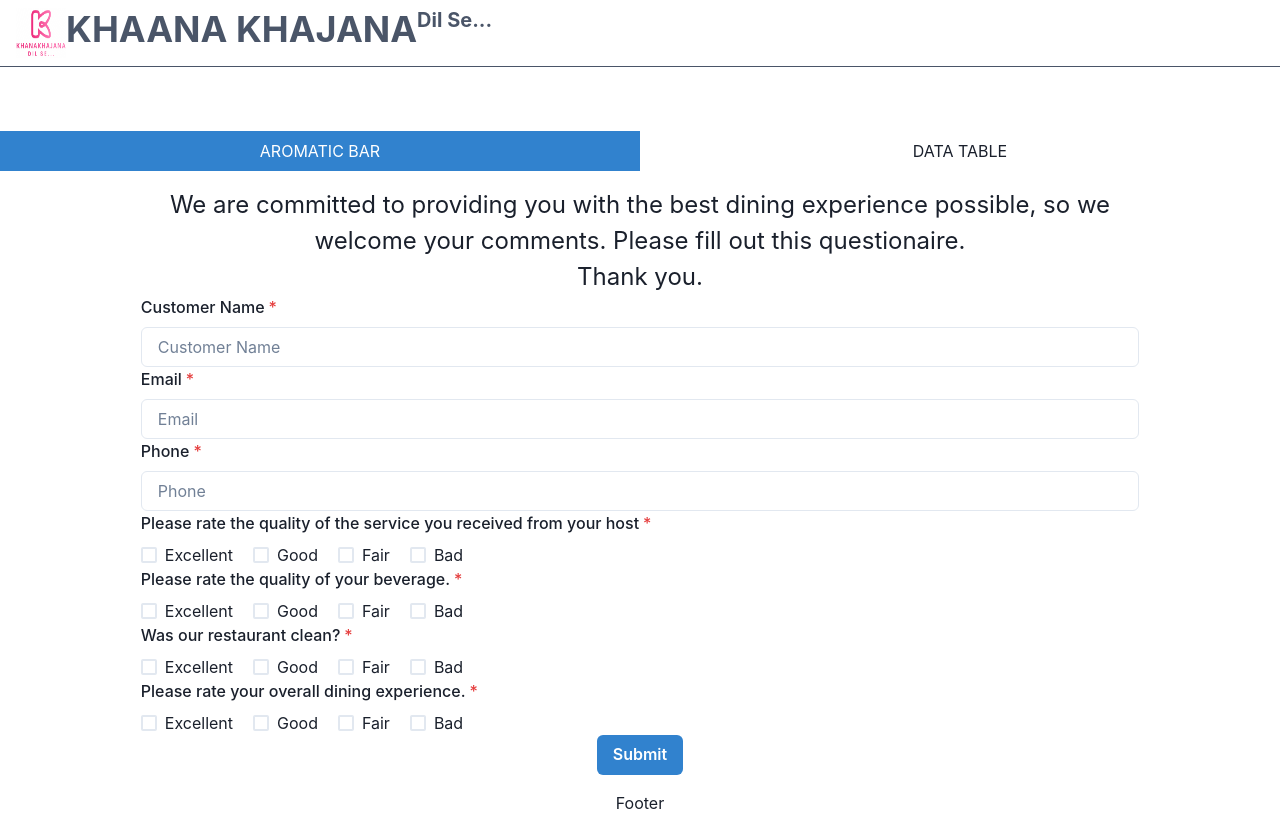
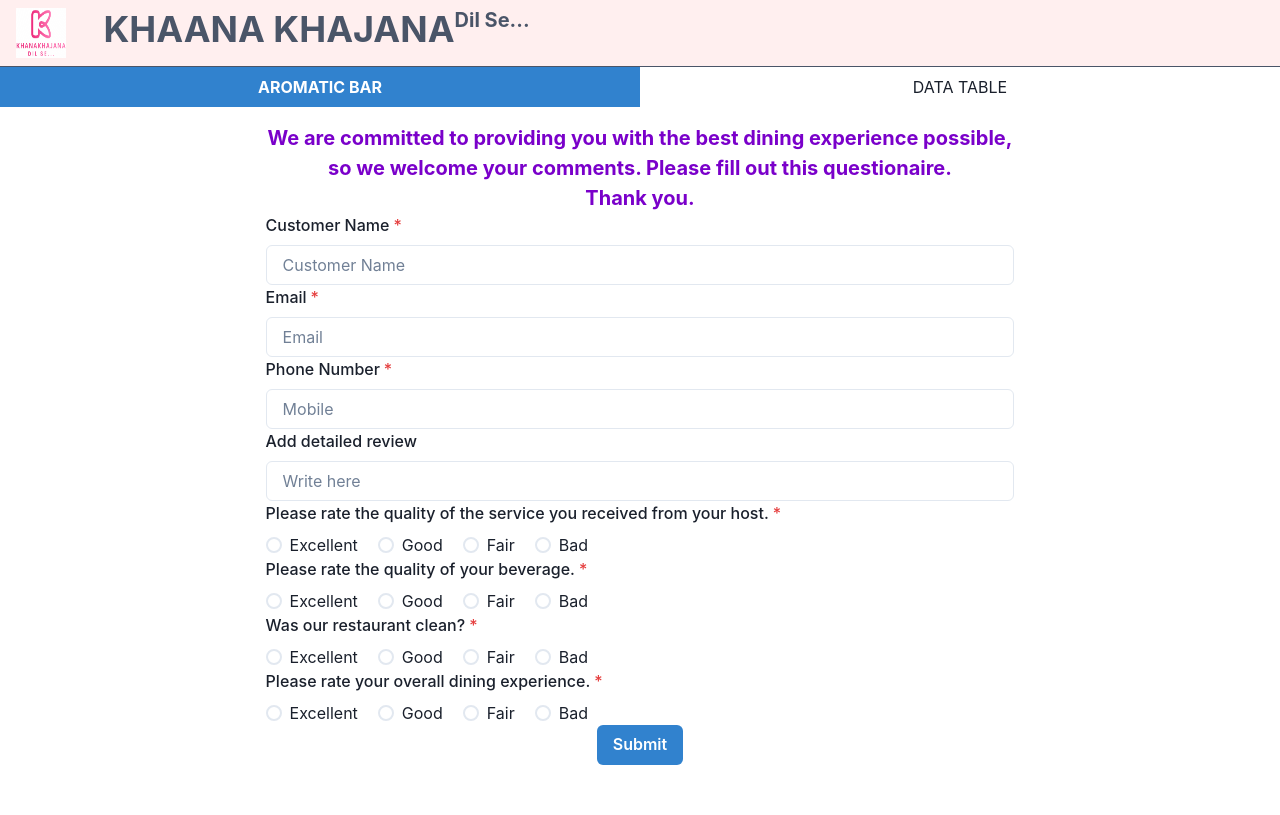
Before and after one commit to sarikasingh30/React_F-G_Sarika, a React (Create React App) app: page / in a window 1280 px wide. Built offline with nearby package versions, Linux system fonts and the light colour scheme.

Commit message:
form and table added

```diff
--- a/public/index.html
+++ b/public/index.html
@@ -15,6 +15,7 @@
       user's mobile device or desktop. See https://developers.google.com/web/fundamentals/web-app-manifest/
     -->
     <link rel="manifest" href="%PUBLIC_URL%/manifest.json" />
+    <link rel="stylesheets" href="../src/index.css"/>
     <!--
       Notice the use of %PUBLIC_URL% in the tags above.
       It will be replaced with the URL of the `public` folder during the build.
--- a/src/App.js
+++ b/src/App.js
@@ -1,14 +1,12 @@
 import './App.css';
 import { MainSection } from './components/MainSection/MainSection';
 import { Navbar } from './components/Navbar/Navbar';
-import { Footer } from './components/Footer/Footer';
 
 function App() {
   return (
     <div className="App">
       <Navbar/>
       <MainSection/>
-      <Footer/>
     </div>
   );
 }
--- /dev/null
+++ b/src/components/AromaticBar/Aromaticbar.css
@@ -0,0 +1,22 @@
+@keyframes colorCycle {
+    0% {
+      color: red;
+    }
+    25% {
+      color: blue;
+    }
+    50% {
+      color: rgb(255, 0, 144);
+    }
+    75% {
+      color: green;
+    }
+    100% {
+      color: red;
+    }
+  }
+
+  .color-cycle-text {
+    font-weight: bold;
+    animation: colorCycle 4s infinite linear;
+  }
--- a/src/components/AromaticBar/Aromaticbar.jsx
+++ b/src/components/AromaticBar/Aromaticbar.jsx
@@ -5,117 +5,181 @@
   Text,
   Input,
   Stack,
-  Checkbox,
-  CheckboxGroup,
+  RadioGroup,
+  Radio,
   Button,
+  useToast,
 } from "@chakra-ui/react";
-import React, { useState } from "react";
-
+import "./Aromaticbar.css"
+import React, { useEffect, useState } from "react";
+import { Content } from "./Content";
 export const Aromaticbar = () => {
-    const [data,setData]=useState({
-        name:"",
-        email:"",
-        phone:"",
-        a1:"",
-        a2:"",
-        a3:"",
-        a4:""
-    })
+  const toast = useToast();
+  const [data, setData] = useState({
+    name: "",
+    email: "",
+    phone: "",
+    a1: "",
+    a2: "",
+    a3: "",
+    a4: "",
+    review: ""
+  });
+  function handleChange(e) {
+    setData({ ...data, [e.target.name]: e.target.value });
+  }
+  const handleRadioButton = (e) => {
+    setData({ ...data, [e.target.name]: e.target.value });
+  };
+  useEffect(() => {
+    console.log(data);
+  });
+  let fullData=JSON.parse(localStorage.getItem("fullData"))||[]
+  const handleSubmit = (e) => {
+    e.preventDefault();
+    let isValid=true
+    for (const [key, value] of Object.entries(data)) {
+      if (key === "email") {
+        if (!/^[A-Z0-9._%+-]+@[A-Z0-9.-]+\.[A-Z]{2,4}$/i.test(value)){
+          isValid=false
+          toast({
+            title: "Error...",
+            description: "Enter Correct Email Address",
+            status: "error",
+            duration: 9000,
+            isClosable: true,
+          });
+        }
+      } else if (key === "phone") {
+        if (
+          !/^[\+]?[(]?[0-9]{3}[)]?[-\s\.]?[0-9]{3}[-\s\.]?[0-9]{4,6}$/i.test(
+            value
+          )
+        ){
+        isValid=false
+          toast({
+            title: "Error...",
+            description: "Enter Correct Phone Number",
+            status: "error",
+            duration: 9000,
+            isClosable: true,
+          });
+        }
+      }
+    }
+    if(isValid){
+      toast({
+        title: "Success...",
+        description: "Thank you for completing the information",
+        status: "success",
+        duration: 9000,
+        isClosable: true,
+      });
+    fullData.push(data)
+    localStorage.setItem(`fullData`, JSON.stringify(fullData))
+    }
+    setData({name: "",
+    email: "",
+    phone: "",
+    a1: "",
+    a2: "",
+    a3: "",
+    a4: "",
+    review: ""})
+  }
   return (
-    <Box width="80%" margin="auto">
-      <Text fontSize="2xl">
+    <Box width="60%" margin="auto">
+      <Text fontSize="xl" className="color-cycle-text">
         {" "}
         We are committed to providing you with the best dining experience
         possible, so we welcome your comments. Please fill out this
         questionaire. <br />
         <span>Thank you.</span>
       </Text>
-      <form>
+      <form onSubmit={handleSubmit}>
         <FormControl isRequired>
           <FormLabel>Customer Name</FormLabel>
-          <Input placeholder="Customer Name" value={data.name} />
+          <Input
+            placeholder="Customer Name"
+            name="name"
+            value={data.name}
+            onChange={handleChange}
+          />
         </FormControl>
         <FormControl isRequired>
           <FormLabel>Email</FormLabel>
-          <Input placeholder="Email" value={data.email}/>
+          <Input
+            placeholder="Email"
+            name="email"
+            value={data.email}
+            onChange={handleChange}
+          />
         </FormControl>
         <FormControl isRequired>
-          <FormLabel>Phone</FormLabel>
-          <Input placeholder="Phone" value={data.phone} />
+          <FormLabel>Phone Number</FormLabel>
+          <Input
+            placeholder="Mobile"
+            type="number"
+            name="phone"
+            value={data.phone}
+            onChange={handleChange}
+          />
         </FormControl>
-        <FormControl isRequired>
-          <FormLabel>
-            {" "}
-            Please rate the quality of the service you received from your host
-          </FormLabel>
-          <CheckboxGroup
-            colorScheme="green"
-            value={data.a1}
-          >
-            <Stack spacing={5} direction="row">
-              <Checkbox>Excellent</Checkbox>
-              <Checkbox>Good</Checkbox>
-              <Checkbox>Fair</Checkbox>
-              <Checkbox>Bad</Checkbox>
-            </Stack>
-          </CheckboxGroup>
+        <FormControl>
+          <FormLabel>Add detailed review</FormLabel>
+          <Input
+            placeholder="Write here"
+            name="review"
+            value={data.review}
+            onChange={handleChange}
+          />
         </FormControl>
-        <FormControl isRequired>
-          <FormLabel>
-            {" "}
-            Please rate the quality of your beverage.
-          </FormLabel>
-          <CheckboxGroup
-            colorScheme="green"
-            value={data.a2}
-          >
-            <Stack spacing={5} direction="row">
-              <Checkbox >Excellent</Checkbox>
-              <Checkbox >Good</Checkbox>
-              <Checkbox >Fair</Checkbox>
-              <Checkbox >Bad</Checkbox>
-            </Stack>
-          </CheckboxGroup>
-        </FormControl>
-        <FormControl isRequired>
-          <FormLabel>
-            {" "}
-            Was our restaurant clean?
-          </FormLabel>
-          <CheckboxGroup
-            colorScheme="green"
-            value={data.a3}
-          >
-            <Stack spacing={5} direction="row">
-              <Checkbox >Excellent</Checkbox>
-              <Checkbox >Good</Checkbox>
-              <Checkbox >Fair</Checkbox>
-              <Checkbox >Bad</Checkbox>
-            </Stack>
-          </CheckboxGroup>
-        </FormControl>
-        <FormControl isRequired>
-          <FormLabel>
-            {" "}
-            Please rate your overall dining experience.
-          </FormLabel>
-          <CheckboxGroup
-            colorScheme="green"
-            value={data.a4}
-          >
-            <Stack spacing={5} direction="row">
-              <Checkbox >Excellent</Checkbox>
-              <Checkbox >Good</Checkbox>
-              <Checkbox >Fair</Checkbox>
-              <Checkbox >Bad</Checkbox>
-            </Stack>
-          </CheckboxGroup>
-        </FormControl>
-       <Button colorScheme="blue">Submit</Button>
-
-
-
-
+        {Content.inputs.map((ele) => {
+          return (
+            <FormControl isRequired key={ele?.name}>
+              <FormLabel>{ele?.label}</FormLabel>
+              <RadioGroup colorScheme="green">
+                <Stack spacing={5} direction="row">
+                  <Radio
+                    type="radio"
+                    name={ele?.name}
+                    value={Content?.options[0]}
+                    onChange={handleRadioButton}
+                  >
+                    {Content?.options[0]}
+                  </Radio>
+                  <Radio
+                    type="radio"
+                    name={ele?.name}
+                    value={Content?.options[1]}
+                    onChange={handleRadioButton}
+                  >
+                    {Content?.options[1]}
+                  </Radio>
+                  <Radio
+                    type="radio"
+                    name={ele?.name}
+                    value={Content?.options[2]}
+                    onChange={handleRadioButton}
+                  >
+                    {Content?.options[2]}
+                  </Radio>
+                  <Radio
+                    type="radio"
+                    name={ele?.name}
+                    value={Content?.options[3]}
+                    onChange={handleRadioButton}
+                  >
+                    {Content?.options[3]}
+                  </Radio>
+                </Stack>
+              </RadioGroup>
+            </FormControl>
+          );
+        })}
+        <Button colorScheme="blue" type="submit">
+          Submit
+        </Button>
       </form>
     </Box>
   );
--- /dev/null
+++ b/src/components/AromaticBar/Content.js
@@ -0,0 +1,26 @@
+export const Content = {
+	options: ['Excellent', 'Good', 'Fair', 'Bad'],
+	inputs: [
+		{
+			label:
+				'Please rate the quality of the service you received from your host.',
+			name: 'a1',
+			type: 'radio',
+		},
+		{
+			label: 'Please rate the quality of your beverage.',
+			name: 'a2',
+			type: 'radio',
+		},
+		{
+			label: 'Was our restaurant clean?',
+			name: 'a3',
+			type: 'radio',
+		},
+		{
+			label: 'Please rate your overall dining experience.',
+			name: 'a4',
+			type: 'radio',
+		},
+	],
+}
--- /dev/null
+++ b/src/components/DataTable/DataTable.css
@@ -0,0 +1,34 @@
+@keyframes shake {
+    0%, 100% {
+      transform: translateX(0);
+    }
+    25%, 75% {
+      transform: translateX(-10px);
+    }
+    50% {
+      transform: translateX(10px);
+    }
+  }
+
+  .shake-heading {
+    font-weight: bold;
+    color:red;
+    animation: shake 0.5s infinite ease-in-out;
+  }
+
+  @keyframes fadeInBackground {
+    0% {
+      background-color: #ffcccb;
+    }
+    50% {
+      background-color: #83f38e;
+    }
+    100% {
+      background-color: #ffcccb;
+    }
+  }
+
+  .fadeInBack {
+
+    animation: fadeInBackground 4s infinite linear;
+  }
--- a/src/components/DataTable/DataTable.jsx
+++ b/src/components/DataTable/DataTable.jsx
@@ -1,7 +1,58 @@
-import React from 'react'
+import {
+  Box,
+  Table,
+  TableCaption,
+  TableContainer,
+  Tbody,
+  Td,
+
+  Th,
+  Thead,
+  Heading,
+  Tr,
+} from "@chakra-ui/react";
+import "./DataTable.css"
+import React, { useEffect, useState } from "react";
 
 export const DataTable = () => {
+  const [feedbacks, setFeedbacks] = useState([] );
+  useEffect(() => {
+    const items = JSON.parse(localStorage.getItem("fullData"));
+    if (items) {
+     setFeedbacks(items);
+    }
+  }, []);
   return (
-    <div>DataTable</div>
-  )
-}
+    <Box width="100%" margin="auto"  marginTop="4%">
+      {feedbacks.length>0?<TableContainer>
+        <Table variant="striped" colorScheme="blue">
+          <TableCaption>Here Are Some Feedbacks</TableCaption>
+          <Thead className="fadeInBack">
+            <Tr>
+              <Th>Customer Name</Th>
+              <Th>Email</Th>
+              <Th>Phone Number</Th>
+              <Th>Service Rating</Th>
+              <Th>Beverage Rating</Th>
+              <Th>Cleanliness Rating</Th>
+              <Th>Overall Dining Rating</Th>
+            </Tr>
+          </Thead>
+          <Tbody>
+            {feedbacks?.map((el,index)=>{
+              return<Tr key={el.email}>
+              <Td textAlign="center">{el.name}</Td>
+              <Td textAlign="center">{el.email}</Td>
+              <Td textAlign="center">{el.phone}</Td>
+              <Td textAlign="center">{el.a1}</Td>
+              <Td textAlign="center">{el.a2}</Td>
+              <Td textAlign="center">{el.a3}</Td>
+              <Td textAlign="center">{el.a4}</Td>
+            </Tr>
+            })}
+          </Tbody>
+        </Table>
+      </TableContainer>:<Heading as="h1" className="shake-heading">OOPs No Data!.......</Heading>}
+    </Box>
+  );
+};
--- a/src/components/Footer/Footer.jsx
+++ /dev/null
@@ -1,7 +0,0 @@
-import React from 'react'
-
-export const Footer = () => {
-  return (
-    <div>Footer</div>
-  )
-}
--- a/src/components/MainSection/MainSection.jsx
+++ b/src/components/MainSection/MainSection.jsx
@@ -5,11 +5,11 @@
 
 export const MainSection = () => {
   return (
-    <Flex width="100%" justifyContent="center" margin="auto" marginTop="5%">
+    <Flex width="100%" justifyContent="center" margin="auto" >
       <Tabs variant="unstyled" width="100%" >
         <TabList>
-          <Tab _selected={{ color: "white", bg: "blue.500" }} width="50%">AROMATIC BAR</Tab>
-          <Tab _selected={{ color: "white", bg: "green.400" }} width="50%">DATA TABLE</Tab>
+          <Tab _selected={{ color: "white", bg: "blue.500",fontWeight:"bold" }} width="50%">AROMATIC BAR</Tab>
+          <Tab _selected={{ color: "white", bg: "blue.500", fontWeight:"bold" }} width="50%">DATA TABLE</Tab>
         </TabList>
         <TabPanels>
           <TabPanel>
--- a/src/components/Navbar/Navbar.jsx
+++ b/src/components/Navbar/Navbar.jsx
@@ -11,9 +11,8 @@
   export function Navbar() {
 
     return (
-      <Box>
+      <Box bg="#FFEFEF">
         <Flex
-          bg={useColorModeValue('white', 'gray.800')}
           color={useColorModeValue('gray.600', 'white')}
           minH={'60px'}
           py={{ base: 2 }}
@@ -24,8 +23,8 @@
 
           <Flex flex={{ base: 1 }}>
             <Image boxSize='50px' src={khanaApp}/>
-            <Heading as='h2' size='xl'>KHAANA KHAJANA</Heading>
-            <Heading as='h6' size='md'>Dil Se...</Heading>
+            <Heading as='h2' size='xl' pl="3%">KHAANA KHAJANA</Heading>
+            <Heading as='h6' size='md' >Dil Se...</Heading>
           </Flex>
 
 
--- a/src/index.css
+++ b/src/index.css
@@ -1,13 +1,4 @@
 body {
   margin: 0;
-  font-family: -apple-system, BlinkMacSystemFont, 'Segoe UI', 'Roboto', 'Oxygen',
-    'Ubuntu', 'Cantarell', 'Fira Sans', 'Droid Sans', 'Helvetica Neue',
-    sans-serif;
-  -webkit-font-smoothing: antialiased;
-  -moz-osx-font-smoothing: grayscale;
+
 }
-
-code {
-  font-family: source-code-pro, Menlo, Monaco, Consolas, 'Courier New',
-    monospace;
-}
```
Also changed, not shown: src/App.css (+2 -35 lines).
